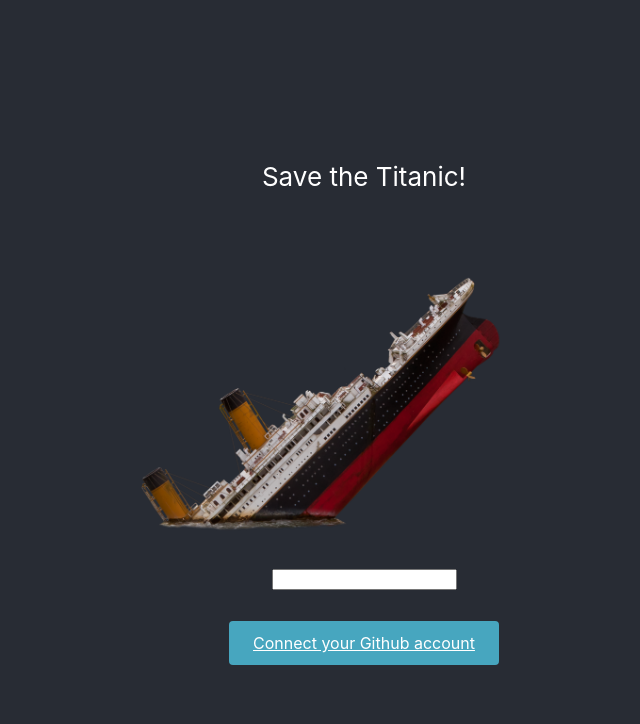
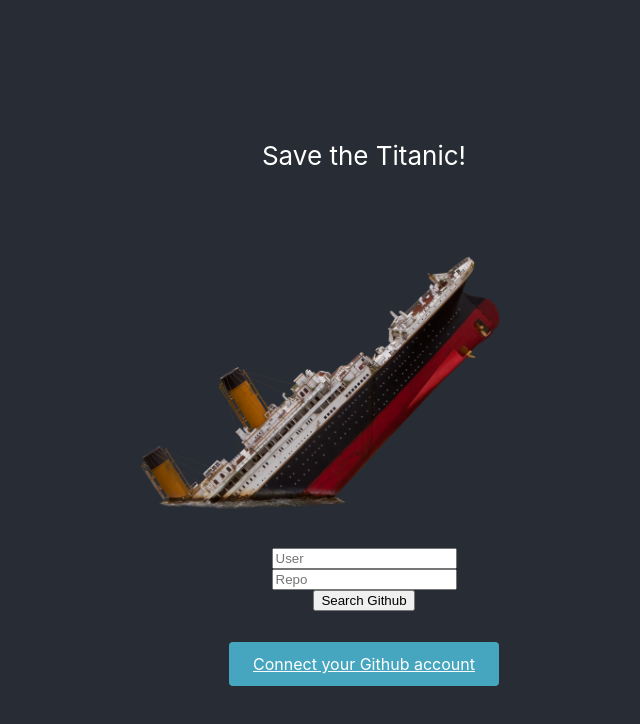
Before and after one commit to jsk28/cdws, a React (Create React App) app: page / in a window 1280 px wide. Shown: the top 724 px of the page, without its empty margins (276-916 px from the left). Built offline with nearby package versions, Linux system fonts and the light colour scheme; no server answers.

Commit message:
basic input

```diff
--- a/src/App.js
+++ b/src/App.js
@@ -1,20 +1,38 @@
 import logo from './ship.png';
 import './App.css';
+import { useEffect, useState } from 'react';
 
 function App() {
+
+  const [githubData, setGithubData] = useState([])
+  const [githubUser, setGithubUser] = useState("jsk28")
+  const [repo, setGithubRepo] = useState("save-titanic")
+
+  useEffect(() => {
+    fetchData()
+  }, [])
+
+  const fetchData = () => {
+    return fetch(`https://api.github.com/${githubUser}/${repo}`)
+      .then((response) => response.json())
+      .then((data) => setGithubData(data));
+
+  }
+
   return (
     <div className="App">
       <header className="App-header">
-      <p>
+        <p>
           Save the Titanic!
-      </p>
+        </p>
         <img src={logo} className="App-logo" alt="logo" />
 
 
-      <br></br>
+        <br></br>
 
-        <label for="url-input"></label>
-        <input type="text" id="url-input" name="url"></input>
+        <input type="text" placeholder="User" onChange={(e) => setGithubUser(e.target.value)} className="input_search" />
+        <input type="text" placeholder="Repo" onChange={(e) => setGithubRepo(e.target.value)} className="input_search" />
+        <button onClick={fetchData} className="search_button">Search Github</button>
 
         <br></br>
 
```
